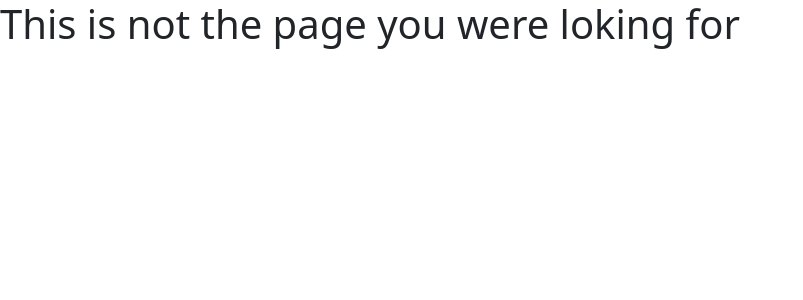
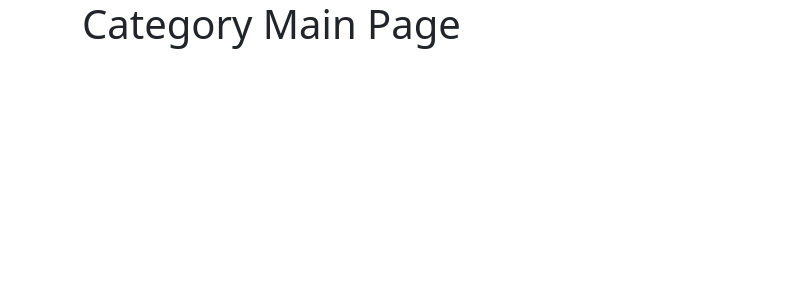
Before and after one commit to dreamy-dream-team/dream-team, a React (Vite) app in the folder frontend/: page /category in a window 1280 px wide. Shown: the top 300 px of the page, without its empty margins (0-803 px from the left). Built offline with nearby package versions, Linux system fonts and the light colour scheme.

Commit message:
started route

```diff
--- a/frontend/src/ui/App.tsx
+++ b/frontend/src/ui/App.tsx
@@ -3,6 +3,7 @@ import 'bootstrap/dist/css/bootstrap.css'
 import './App.css'
 import { Home } from './Home.tsx'
 import { FourOhFour } from './FourOhFour'
+import {CategoryMain} from "./CategoryMain/CategoryMain";
 
 
 export function App() {
@@ -12,6 +13,7 @@ export function App() {
                 <Routes>
                     <Route  path='/' element={<Home />} />
                     <Route path={"*"} element={<FourOhFour />} />
+                    <Route path={'/category'} element={<CategoryMain />} />
                 </Routes>
             </BrowserRouter>
         </>
--- /dev/null
+++ b/frontend/src/ui/CategoryMain/CategoryMain.tsx
@@ -0,0 +1,16 @@
+import React from "react"
+import {Col, Container, Row} from "react-bootstrap";
+
+export function CategoryMain() {
+    return (
+        <>
+            <Container>
+                <Row>
+                    <Col>
+                        <h1>Category Main Page</h1>
+                    </Col>
+                </Row>
+            </Container>
+        </>
+    )
+}``
--- /dev/null
+++ b/frontend/src/ui/CategoryMain/category-main.module.css
@@ -0,0 +1,13 @@
+:root{
+/********* Colors *********/
+    --black: #221E22;
+    --white: #DEE5E5;
+    --purple: #A980E8;
+    --yellow: #FFC482;
+    --blue: #188FA7;
+
+}
+
+.container{
+    background-color: var(--purple);
+}
--- a/frontend/src/ui/Home.tsx
+++ b/frontend/src/ui/Home.tsx
@@ -1,9 +1,11 @@
 import React from "react"
+import {Link} from "react-router-dom";
 
 export function Home() {
     return (
         <>
             <h1>Home</h1>
+            <Link to={'/category'}>category</Link>
         </>
     )
 }
```
